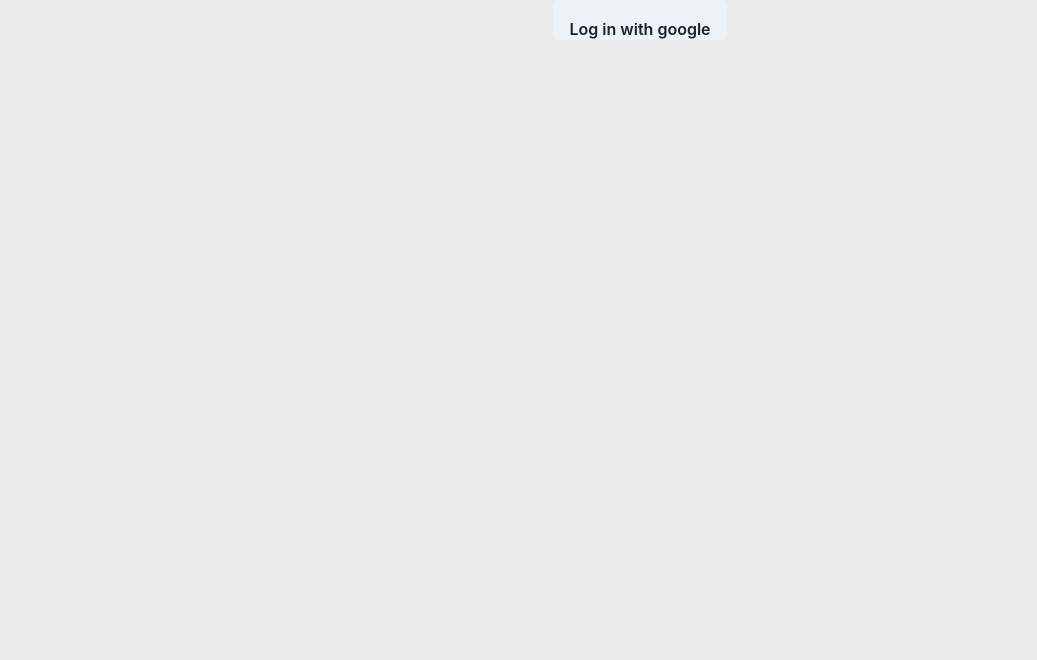
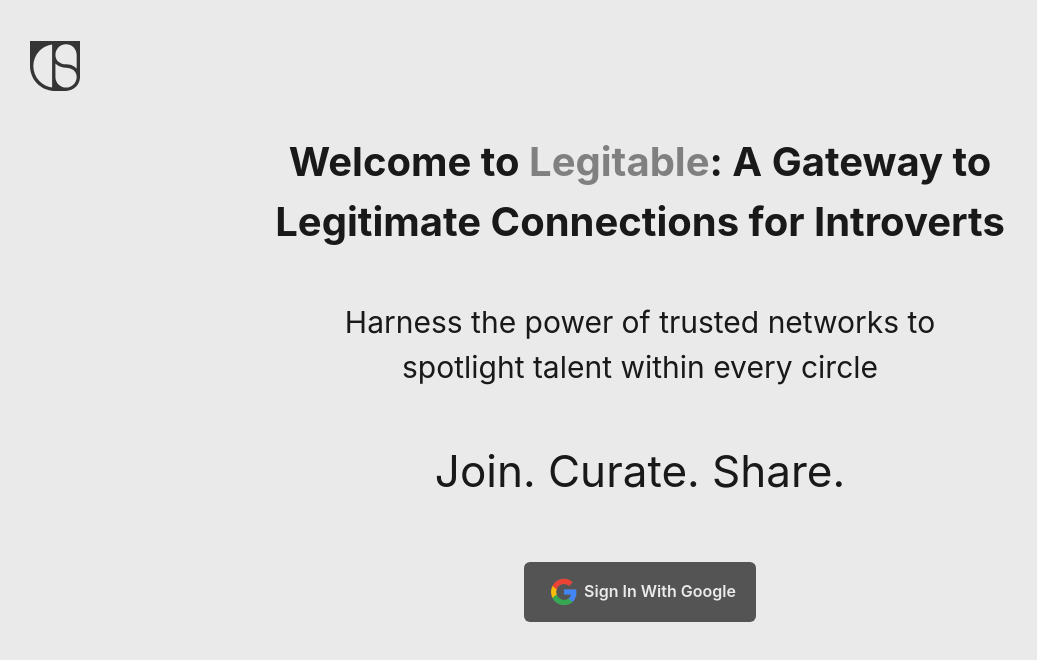
Before and after one commit to tcs-legitable/legitable-frontend, a React (Create React App) app: page / in a window 1280 px wide. Shown: the top 660 px of the page, without its empty margins (0-1037 px from the left). Built offline with nearby package versions, Linux system fonts and the light colour scheme; no server answers.

Commit message:
initial revamp of home page landing

```diff
--- a/src/components/NotLoggedIn.js
+++ b/src/components/NotLoggedIn.js
@@ -1,9 +1,11 @@
-import { Box, Button, VStack } from "@chakra-ui/react";
+import { Box, Button, Image, Text, VStack } from "@chakra-ui/react";
 import { signInWithPopup } from "firebase/auth";
 import React, { useContext, useEffect } from "react";
 import { SignedInContext } from "../App";
 import { auth, provider } from "../firebase/firebase";
 import { addUser } from "../firebase/helpers";
+import { ReactComponent as Logo } from "../assets/images/tcs-logo.svg";
+import googleLogo from "../assets/images/google-logo.png";
 
 const NotLoggedIn = () => {
   const { setValue } = useContext(SignedInContext);
@@ -26,9 +28,49 @@
   }, []);
 
   return (
-    <Box>
-      <VStack>
-        <Button onClick={handleClick} paddingTop='20px'>Log in with google</Button>
+    <Box w="100%" h="100%">
+      <Box margin="30px" bgColor="blue" w="fit-content">
+        <Logo width="50px" />
+      </Box>
+      <VStack textAlign="center">
+        <Box
+          w={{ base: "380px", md: "800px" }}
+          fontWeight="bold"
+          fontSize={{ base: "34px", md: "40px" }}
+        >
+          <Text as="span">Welcome to </Text>
+          <Text color="#808080" as="span">
+            Legitable
+          </Text>
+          <Text as="span">
+            : A Gateway to Legitimate Connections for Introverts
+          </Text>
+        </Box>
+        <Text
+          w={{ base: "370px", md: "630px" }}
+          pt="40px"
+          fontSize={{ base: "22px", md: "30px" }}
+        >
+          Harness the power of trusted networks to spotlight talent within every
+          circle
+        </Text>
+        <Text fontSize={{ base: "29px", md: "44px" }} pt="40px">
+          Join. Curate. Share.
+        </Text>
+        <Button
+          mt="50px"
+          textColor="#EAEAEA"
+          _hover={{
+            bgColor: "#3C3C3C",
+          }}
+          bgColor="#545454"
+          onClick={handleClick}
+          p="20px"
+          py="30px"
+        >
+          <Image boxSize={10} color="pink" bgColor="inherit" src={googleLogo} />
+          Sign In With Google
+        </Button>
       </VStack>
     </Box>
   );
```
